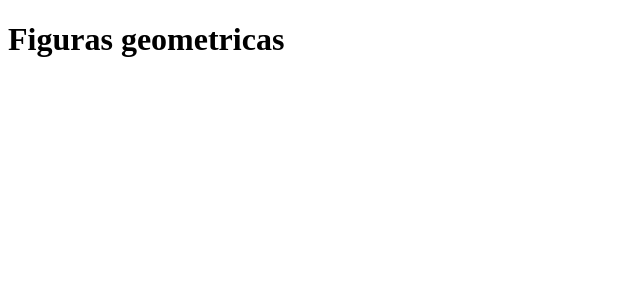
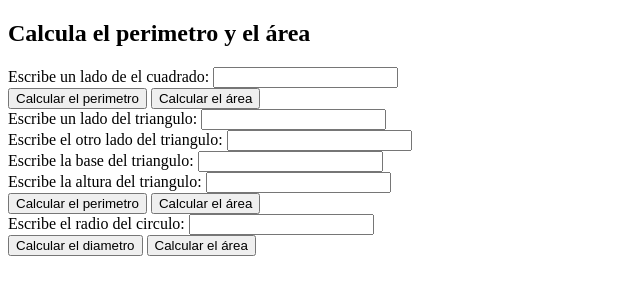
Before and after one commit to ortizProg/CursoPracticoDeJavaScriptEnPlatzi, a plain HTML site: page figuras/index.html in a window 1280 px wide. Shown: the whole page, without its empty margins (0-640 px from the left). Drawn offline with Linux system fonts and the light colour scheme.

Commit message:
Algoritmo del cuadrado, circulo, y triangulo terminado parcialmente

```diff
--- a/figuras/index.html
+++ b/figuras/index.html
@@ -11,7 +11,46 @@
 
     </header>
     <main>
-        <h1>Figuras geometricas</h1>
+        <section class="section--formulario">
+            <h1 class="formulario--title">Calcula el perimetro y el área</h1>
+            <form class="formulario--container">
+                <div class="formulario--input-section">
+                    <div class="input-container">
+                        <label for="inputCuadrado">Escribe un lado de el cuadrado:</label>
+                        <input id="inputCuadrado" name="inputCuadrado" type="number" />
+                    </div>
+                    <button type="button" onclick="calcularPerimetroCuadrado()">Calcular el perimetro</button>
+                    <button type="button" onclick="calcularAreaCuadrado()">Calcular el área</button>
+                </div>
+                <div class="formulario--input-section">
+                    <div class="input-container">
+                        <label for="inputTrianguloLado1">Escribe un lado del triangulo:</label>
+                        <input id="inputTrianguloLado1" name="inputTrianguloLado1type="number" />
+                    </div>
+                    <div class="input-container">
+                        <label for="inputTrianguloLado2">Escribe el otro lado del triangulo:</label>
+                        <input id="inputTrianguloLado2" name="inputTrianguloLado2" type="number" />
+                    </div>
+                    <div class="input-container">
+                        <label for="inputTrianguloBase">Escribe la base del triangulo:</label>
+                        <input id="inputTrianguloBase" name="inputTrianguloBase" type="number" />
+                    </div>
+                    <div class="input-container">
+                        <label for="inputTrianguloAltura">Escribe la altura del triangulo:</label>
+                        <input id="inputTrianguloAltura" name="inputTrianguloAltura" type="number" />
+                    </div>
+                    <button type="button" onclick="calcularPerimetroTriangulo()">Calcular el perimetro</button>
+                    <button type="button" onclick="calcularAreaTriangulo()">Calcular el área</button>
+                    <div class="input-container">
+                        <label for="inputCirculo">Escribe el radio del circulo:</label>
+                        <input id="inputCirculo" name="inputCirculo" type="number" />
+                    </div>
+                    <button type="button" onclick="calcularDiametroCirculo()">Calcular el diametro</button>
+                    <button type="button" onclick="calcularAreaCirculo()">Calcular el área</button>
+                </div>
+            </form>
+
+        </section>
     </main>
     <footer>
 
--- a/figuras/js/algoritmo.js
+++ b/figuras/js/algoritmo.js
@@ -47,14 +47,15 @@ function ladosTriangulo(base, lado1, lado2){
 // Perimetro del triangulo
 
 function perimetroTriangulo(base, lado1, lado2) {
-    return base + lado1 + lado2;
+    const resultado = base + lado1 + lado2;
+    return resultado;
 }
 // console.log("El perimetro del triangulo es de: " + perimetroTriangulo + "cm");
 
 // Area del triangulo
 
 function areaTriangulo(base, altura) {
-    return (base * altura) / 2;
+    return (base * altura) / 2 + "cm^2";
 }
 // console.log("El área del triangulo es de: " + areaTriangulo + "cm^2")
 
@@ -114,3 +115,64 @@ function areaCirculo(radio) {
 // console.groupEnd();
 
 // Fin del algoritmo el circulo
+
+// Inicio del algoritmo para funciones junto HTML
+
+// Inicio funciones del cuadrado
+
+function calcularPerimetroCuadrado() {
+    const input = document.getElementById("inputCuadrado");
+    const value = input.value;
+    const perimetro = perimetroCuadrado(value);
+    alert(perimetro);
+}
+
+function calcularAreaCuadrado() {
+    const input = document.getElementById("inputCuadrado");
+    const value = input.value;
+    const area = areaCuadrado(value);
+    alert(area + "cm^2");
+}
+
+// Fin de las funciones del cuadrado
+
+// Inicio de las funciones del triangulo
+
+function calcularPerimetroTriangulo() {
+    const inputLado1 = document.getElementById("inputTrianguloLado1");
+    const inputLado2 = document.getElementById("inputTrianguloLado2");
+    const inputBase = document.getElementById("inputTrianguloBase");
+    const valueLado1 = Number(inputLado1.value);
+    const valueLado2 = Number(inputLado2.value);
+    const valueBase = Number(inputBase.value);
+    const perimetro = perimetroTriangulo(valueBase, valueLado2, valueLado1);
+    alert(perimetro);
+}
+function calcularAreaTriangulo() {
+    const inputBase = document.getElementById("inputTrianguloBase");
+    const inputAltura = document.getElementById("inputTrianguloAltura");
+    const valueBase = Number(inputBase.value);
+    const valueAltura = Number(inputAltura.value);
+    if (valueBase != 0 && valueAltura != 0) {
+        alert(areaTriangulo(valueBase, valueAltura));
+    } else if (valueBase == 0){
+        alert("Falta la medida de la base");
+    } else {
+        alert("Falta la medida de la altura");
+    }
+}
+
+//Final de las funciones del triangulo
+
+// Inicio de las funciones del circulo
+
+function calcularDiametroCirculo() {
+    input = document.getElementById("inputCirculo");
+    value = Number(input.value);
+    alert(diametroCirculo(value));
+}
+function calcularAreaCirculo() {
+    input = document.getElementById("inputCirculo");
+    value = Number(input.value);
+    alert(areaCirculo(value));
+}
```
